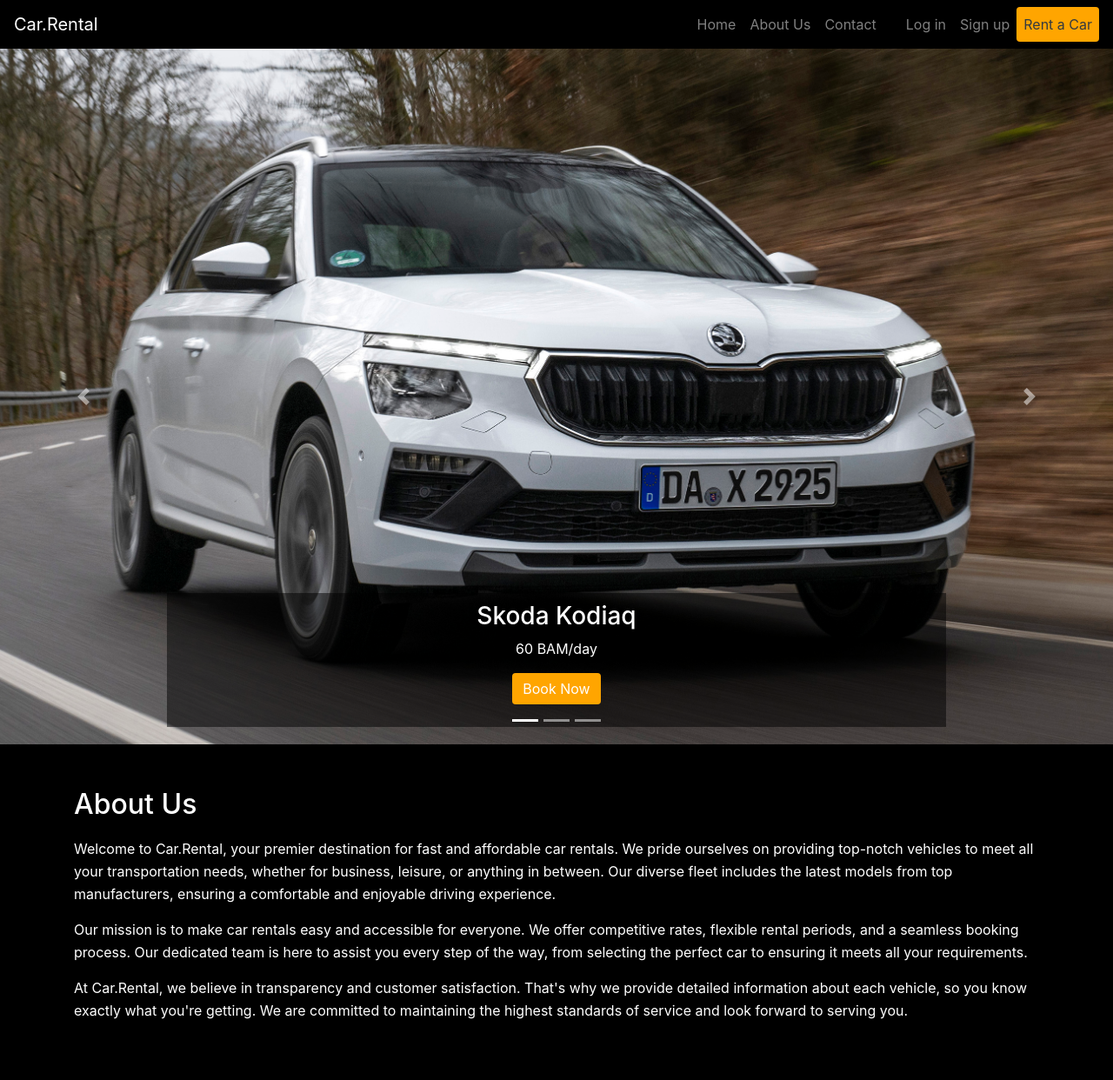
After one commit to CoderFaris/CarRental, a Django app: page / in a window 1280 px wide. The commit adds this page. Shown: the whole page at 87% size. Run offline with Django 5.2, Linux system fonts and the light colour scheme; some libraries are stand-ins or nearby versions.

Commit message:
Adding homepage and bug fixes

```diff
--- a/rentacar/api/urls.py
+++ b/rentacar/api/urls.py
@@ -3,6 +3,7 @@
 
 urlpatterns = [
     # html views
+    path('', views.heropage, name='heropage'),
     path('register/', views.register, name='register'),
     path('login/', views.login_view, name='login'),
     path('home/', views.home, name='home'),
@@ -19,6 +20,7 @@
     path('manager-dashboard/', views.ManagerDashboardView.as_view(), name='manager-dashboard'),
     path('ratings/', views.ratings, name='ratings'),
 
+
     # api views
     path('rentings/', views.RentingListCreateView.as_view(), name='renting-list-create'),
     path('rentings/<int:pk>/', views.RentingDetailView.as_view(), name='renting-detail'),
@@ -28,6 +30,7 @@
     path('logout/', views.logout_view, name='logout'),
     path('users/', views.UserListCreateView.as_view(), name='users'),
     path('users/<int:pk>', views.UserDetailView.as_view(), name='user-detail'),
+    path('is_auth/', views.is_auth, name='is-auth'),
 
 
     # errors
--- a/rentacar/api/views.py
+++ b/rentacar/api/views.py
@@ -286,7 +286,10 @@
     serialized_ratings = RatingSerializer(ratings, many=True)
 
 
-    car_ratings = {car.id: ratings.filter(car_model=car).aggregate(average_score=Avg('score'))['average_score'] or 0 for car in cars}
+    car_ratings = {
+    car.id: round(ratings.filter(car_model=car).aggregate(average_score=Avg('score'))['average_score'] or 0, 1)
+    for car in cars
+    }
 
     if request.method == 'POST':
         form = RatingForm(request.POST)
@@ -304,3 +307,12 @@
         'form': form,
         'car_ratings': car_ratings
     })
+
+def heropage(request):
+    return render(request, 'pages/heropage.html')
+
+def is_auth(request):
+    if request.user.is_authenticated:
+        return redirect('home')
+    else:
+        return redirect('login')
--- /dev/null
+++ b/rentacar/rentacar/static/css/heropage.css
@@ -0,0 +1,30 @@
+body {
+    background-color: #222;
+    color: #fff;
+}
+.navbar {
+    background-color: #000;
+}
+.carousel-item img {
+    width: 100%;
+    height: 800px;
+    object-fit: cover;
+}
+.carousel-caption {
+    background: rgba(0, 0, 0, 0.5);
+    padding: 10px;
+}
+.btn-primary {
+    background-color: orange;
+    border: none;
+}
+.about-section {
+    padding: 50px 0;
+    background-color: #000;
+}
+.about-section h2 {
+    margin-bottom: 20px;
+}
+.about-section p {
+    line-height: 1.6;
+}
--- /dev/null
+++ b/rentacar/templates/pages/heropage.html
@@ -0,0 +1,92 @@
+{% load static %}
+
+<!DOCTYPE html>
+<html lang="en">
+<head>
+    <meta charset="UTF-8">
+    <meta name="viewport" content="width=device-width, initial-scale=1.0">
+    <title>Car Rental</title>
+    <link rel="stylesheet" href="https://stackpath.bootstrapcdn.com/bootstrap/4.5.2/css/bootstrap.min.css">
+    <link rel="stylesheet" href="{% static 'css/heropage.css' %}">
+</head>
+<body>
+    <nav class="navbar navbar-expand-lg navbar-dark">
+        <a class="navbar-brand" href="#">Car.Rental</a>
+        <button class="navbar-toggler" type="button" data-toggle="collapse" data-target="#navbarNav" aria-controls="navbarNav" aria-expanded="false" aria-label="Toggle navigation">
+            <span class="navbar-toggler-icon"></span>
+        </button>
+        <div class="collapse navbar-collapse" id="navbarNav">
+            <ul class="navbar-nav ml-auto">
+                <li class="nav-item"><a class="nav-link" href="#">Home</a></li>
+                <li class="nav-item"><a class="nav-link" href="#">About Us</a></li>
+                <li class="nav-item"><a class="nav-link" href="#">Contact</a></li>
+                <li class="nav-item"><a class="nav-link" href="{% url 'login' %}">&nbsp;&nbsp;&nbsp;&nbsp;Log in</a></li>
+                <li class="nav-item"><a class="nav-link" href="{% url 'register' %}">Sign up</a></li>
+                <li class="nav-item"><a class="nav-link btn btn-primary text-dark" href="{% url 'is-auth' %}">Rent a Car</a></li>
+            </ul>
+        </div>
+    </nav>
+
+    <div id="carCarousel" class="carousel slide" data-ride="carousel" data-interval="5000">
+        <ol class="carousel-indicators">
+            <li data-target="#carCarousel" data-slide-to="0" class="active"></li>
+            <li data-target="#carCarousel" data-slide-to="1"></li>
+            <li data-target="#carCarousel" data-slide-to="2"></li>
+        </ol>
+
+        <div class="carousel-inner">
+            <div class="carousel-item active">
+                <img src="{% static 'images/skoda.jpg' %}" alt="Car 1">
+                <div class="carousel-caption">
+                    <h3>Skoda Kodiaq</h3>
+                    <p>60 BAM/day</p>
+                    <a href="{% url 'is-auth' %}" class="btn btn-primary mb-3">Book Now</a>
+                </div>
+            </div>
+            <div class="carousel-item">
+                <img src="{% static 'images/ferrari.jpg' %}" alt="Car 2">
+                <div class="carousel-caption">
+                    <h3>Ferrari SP48 Unica</h3>
+                    <p>110 BAM/day</p>
+                    <a href="{% url 'is-auth' %}" class="btn btn-primary mb-3">Book Now</a>
+                </div>
+            </div>
+            <div class="carousel-item">
+                <img src="{% static 'images/kia.jpg' %}" alt="Car 3">
+                <div class="carousel-caption">
+                    <h3>Kia K5</h3>
+                    <p>40 BAM/day</p>
+                    <a href="{% url 'is-auth' %}" class="btn btn-primary mb-3">Book Now</a>
+                </div>
+            </div>
+        </div>
+        <a class="carousel-control-prev" href="#carCarousel" role="button" data-slide="prev">
+            <span class="carousel-control-prev-icon" aria-hidden="true"></span>
+            <span class="sr-only">Previous</span>
+        </a>
+        <a class="carousel-control-next" href="#carCarousel" role="button" data-slide="next">
+            <span class="carousel-control-next-icon" aria-hidden="true"></span>
+            <span class="sr-only">Next</span>
+        </a>
+    </div>
+
+    <section class="about-section">
+        <div class="container">
+            <h2>About Us</h2>
+            <p>
+                Welcome to Car.Rental, your premier destination for fast and affordable car rentals. We pride ourselves on providing top-notch vehicles to meet all your transportation needs, whether for business, leisure, or anything in between. Our diverse fleet includes the latest models from top manufacturers, ensuring a comfortable and enjoyable driving experience.
+            </p>
+            <p>
+                Our mission is to make car rentals easy and accessible for everyone. We offer competitive rates, flexible rental periods, and a seamless booking process. Our dedicated team is here to assist you every step of the way, from selecting the perfect car to ensuring it meets all your requirements.
+            </p>
+            <p>
+                At Car.Rental, we believe in transparency and customer satisfaction. That's why we provide detailed information about each vehicle, so you know exactly what you're getting. We are committed to maintaining the highest standards of service and look forward to serving you.
+            </p>
+        </div>
+    </section>
+
+    <script src="https://code.jquery.com/jquery-3.5.1.slim.min.js"></script>
+    <script src="https://cdn.jsdelivr.net/npm/@popperjs/core@2.5.4/dist/umd/popper.min.js"></script>
+    <script src="https://stackpath.bootstrapcdn.com/bootstrap/4.5.2/js/bootstrap.min.js"></script>
+</body>
+</html>
--- a/rentacar/templates/pages/managerhome.html
+++ b/rentacar/templates/pages/managerhome.html
@@ -22,7 +22,7 @@
 </head>
 <body>
     <nav class="navbar navbar-expand-lg navbar-dark bg-dark">
-        <a class="navbar-brand" href="{% url 'home' %}">Car Rental</a>
+        <a class="navbar-brand" href="{% url 'manager-home' %}">Car Rental</a>
         <button class="navbar-toggler" type="button" data-toggle="collapse" data-target="#navbarNav" aria-controls="navbarNav" aria-expanded="false" aria-label="Toggle navigation">
             <span class="navbar-toggler-icon"></span>
         </button>
--- a/rentacar/templates/pages/rentedcars.html
+++ b/rentacar/templates/pages/rentedcars.html
@@ -17,7 +17,7 @@
                 <ul class="list-group list-group-flush">
                     {% for car in cars %}
                         <li class="list-group-item">
-                            <strong>{{ car.car_model_name }}</strong>: From <span class="text-success">{{ car.pick_up_date }}</span> to <span class="text-danger">{{ car.return_date }}</span> &nbsp;&nbsp;&nbsp;Total amount to pay:  <span class="text-success">{{car.total_cost}}</span>
+                            <strong>{{ car.car_model_name }}</strong>: From <span class="text-success">{{ car.pick_up_date }}</span> to <span class="text-danger">{{ car.return_date }}</span> &nbsp;&nbsp;&nbsp;Total amount to pay:  <span class="text-success">{{car.total_cost}} BAM</span>
                         </li>
                     {% endfor %}
                 </ul>
```
